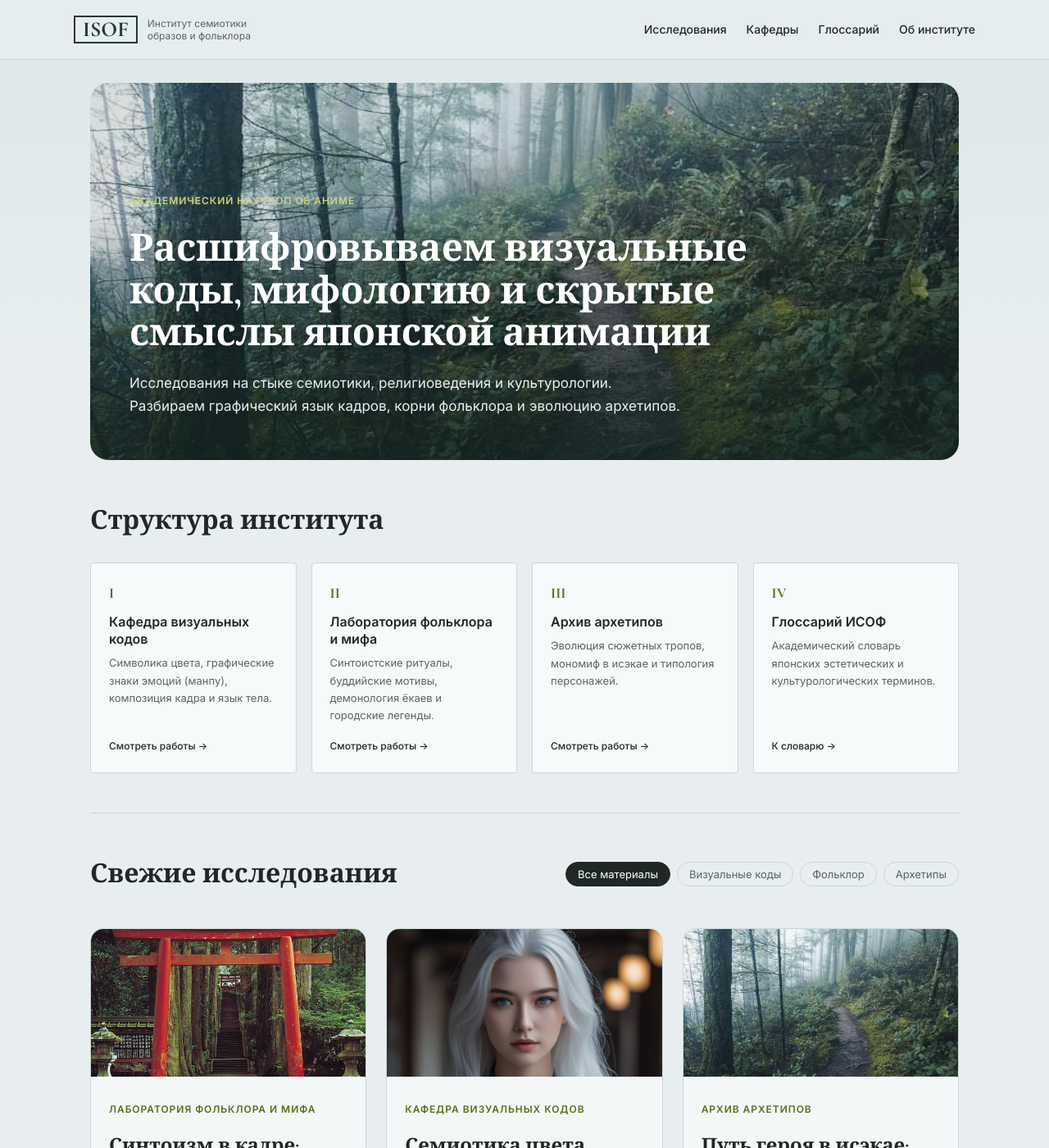
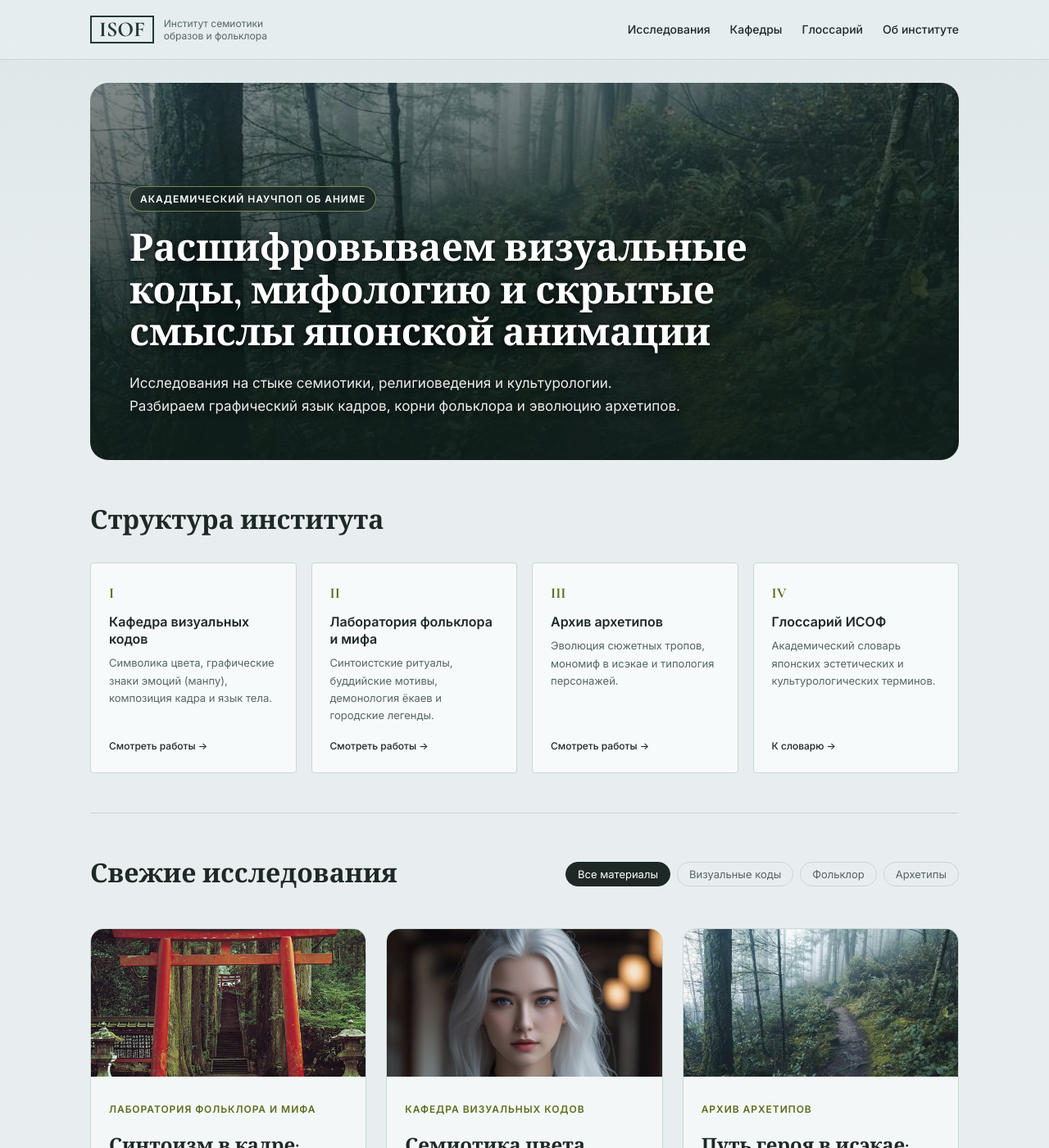
Before and after one commit to labmodinfo-hash/github.io, a Jekyll site: the page built from index.html, in a window 1280 px wide and 1400 px high. Shown: the whole window at 82% size. Built offline with Jekyll 4.4.1, drawn with Linux system fonts in a browser that asks for light colours.

Commit message:
Add files via upload

```diff
--- a/_layouts/default.html
+++ b/_layouts/default.html
@@ -95,12 +95,15 @@
         .hero { position: relative; margin-top: 28px; min-height: 460px; display: flex; flex-direction: column; justify-content: flex-end;
             padding: 96px 48px 52px; border-bottom: none; border-radius: 22px; overflow: hidden; color: #fff;
             background:
-                linear-gradient(to top, rgba(18,34,29,.78), rgba(18,34,29,.12) 65%),
+                linear-gradient(to top, rgba(14,28,24,.92) 0%, rgba(14,28,24,.74) 55%, rgba(14,28,24,.5) 100%),
                 url("/assets/images/forest.jpg") center / cover no-repeat,
                 linear-gradient(160deg, #1F3A33, #5F7F7C); }
         .hero h1 { color: #fff; text-shadow: 0 2px 24px rgba(0,0,0,.35); }
         .hero p { color: rgba(255,255,255,.92) !important; }
-        .hero .post-meta { color: var(--moss-light); }
+        .hero .post-meta { align-self: flex-start; color: #fff; background: rgba(14,28,24,.6); border: 1px solid rgba(201,214,122,.55); padding: 5px 12px; border-radius: 999px; backdrop-filter: blur(4px); margin-bottom: 8px; }
+        .hero h1 { text-shadow: 0 2px 6px rgba(0,0,0,.55), 0 4px 28px rgba(0,0,0,.5); }
+        .hero p { text-shadow: 0 1px 8px rgba(0,0,0,.6); }
+        .header-inner { padding-left: 20px; padding-right: 20px; }
         @media (max-width: 800px) { .hero { min-height: 380px; padding: 72px 24px 32px; border-radius: 16px; } }
     </style>
 </head>
```
